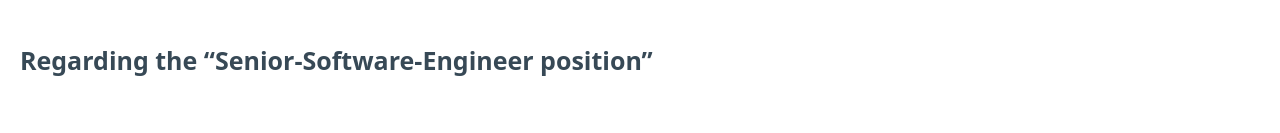
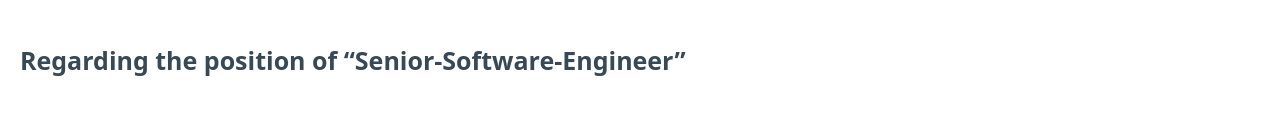
Before and after one commit to ca0v/ca0v, a plain HTML site: page resume/mayvue/cover.html in a window 1280 px wide. Shown: the part 293-426 px from the top of the page. Drawn offline with nearby package versions, Linux system fonts and the light colour scheme.

Commit message:
Adjust phrasing

```diff
--- a/resume/mayvue/cover.html
+++ b/resume/mayvue/cover.html
@@ -14,7 +14,7 @@
     <h2>Senior Software Engineer</h2>
     <h3>Attention <span class="smaller bold">Mayvue Human Resources</span></h3>
     <h4>
-      Regarding the <q>Senior-Software-Engineer position</q> &nbsp;<a
+      Regarding the position of <q>Senior-Software-Engineer</q> &nbsp;<a
         class="job-link"
         href="https://mayvue.applytojob.com/apply/DAkIVHBnAH/Senior-Software-Engineer"
       ></a>
```
